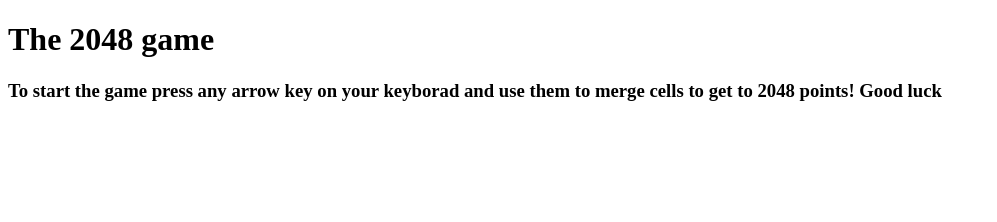
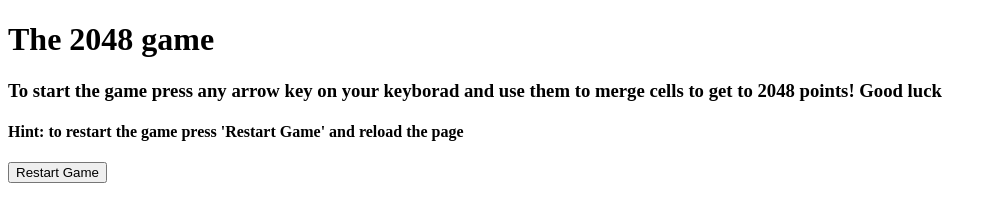
Before and after one commit to Andrii0302/Andrii0302.github.io, a plain HTML site: page index.html in a window 1280 px wide. Shown: the whole page, without its empty margins (0-997 px from the left). Drawn offline with Linux system fonts and the light colour scheme.

Commit message:
Update index.html

```diff
--- a/index.html
+++ b/index.html
@@ -8,7 +8,9 @@
 <body>
     <h1>The 2048 game</h1>
     <h3>To start the game press any arrow key on your keyborad and use them to merge cells to get to 2048 points! Good luck</h3>
+    <h4>Hint: to restart the game press 'Restart Game' and reload the page</h4>
     <table id="matrix"></table>
+    <button id="restart-btn">Restart Game</button>
     <script src="app.js"></script>
 </body>
 </html>
```
